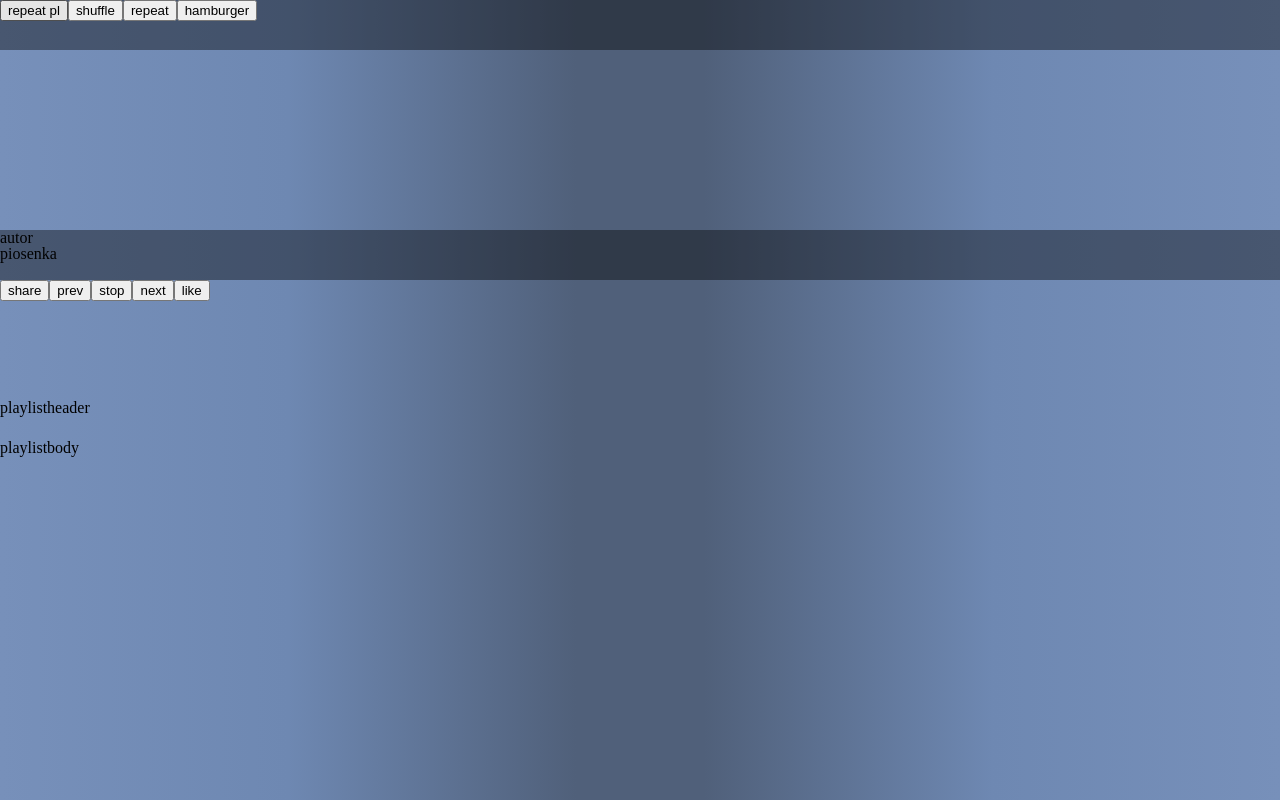
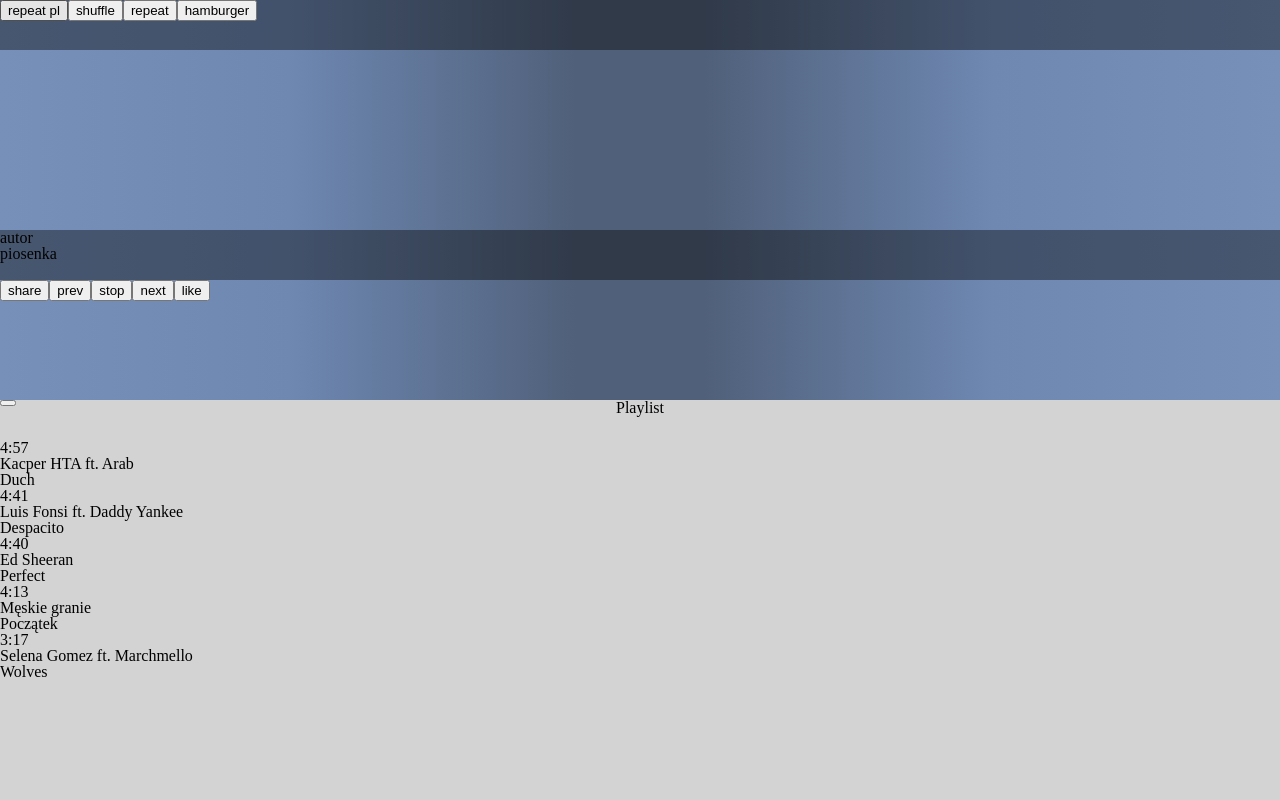
Before and after one commit to laudini/Songs-widget, a React app: page / in a window 1280 px wide. Built offline with nearby package versions, Linux system fonts and the light colour scheme.

Commit message:
progress

```diff
--- a/src/css/styles.css
+++ b/src/css/styles.css
@@ -78,11 +78,24 @@ table {
 #Playlist-Container {
     width: 100%;
     height: 50%;
+    background: lightgrey;
 }
 
 #Playlist-Top {
     width: 100%;
     height: 10%;
+}
+#PlaylistHeader {
+    position: relative;
+}
+
+#ReverseHamburger {
+    position: absolute;
+}
+
+#PlaylistHeaderTitle {
+    flex-grow: 10;
+    text-align: center;
 }
 
 #Playlist-Bottom {
--- a/src/js/app.jsx
+++ b/src/js/app.jsx
@@ -18,6 +18,11 @@ class App extends React.Component {
 class Container extends React.Component {
     constructor(props) {
         super(props);
+        this.state = {
+            song: ['Duch', 'Despacito', 'Perfect', 'Początek', 'Wolves'],
+            singer: ['Kacper HTA ft. Arab', 'Luis Fonsi ft. Daddy Yankee', 'Ed Sheeran', 'Męskie granie', 'Selena Gomez ft. Marchmello'],
+            time: ['4:57', '4:41', '4:40', '4:13', '3:17']
+        }
     }
 
     render() {
@@ -36,8 +41,8 @@ class Container extends React.Component {
                     <div id="Playlist-Top">
                         <PlaylistHeader/>
                     </div>
-                    <div>
-                        <PlaylistBody/>
+                    <div id="Playlist-Bottom">
+                        <PlaylistBody songs={this.state.song} singers={this.state.singer} times={this.state.time}/>
                     </div>
                 </Playlist>
             </div>
@@ -137,7 +142,8 @@ class PlaylistHeader extends React.Component {
     render() {
         return (
             <div id="PlaylistHeader">
-                playlistheader
+                <button id="ReverseHamburger"></button>
+                <div id="PlaylistHeaderTitle">Playlist</div>
             </div>
         )
     }
@@ -150,9 +156,31 @@ class PlaylistBody extends React.Component {
     }
 
     render() {
+
+            let songs = [];
+            let artists = [];
+            let times = [];
+            let li = [];
+
+            for (let i = 0; i < this.props.songs.length; i++) {
+                songs.push(this.props.songs[i]);
+                artists.push(this.props.singers[i]);
+                times.push(this.props.times[i]);
+
+                li.push(<li>
+                    <div>
+                        <div>{this.props.times[i]}</div>
+                        <div>{this.props.singers[i]}</div>
+                    </div>
+                    <div>{this.props.songs[i]}</div>
+                </li>)
+            }
+
         return (
             <div id="PlaylistBody">
-                playlistbody
+                <ul id="SongList">
+                    {li}
+                </ul>
             </div>
         )
     }
```
Also changed, not shown: 2 other files (tests, documents, lock files or other folders).
